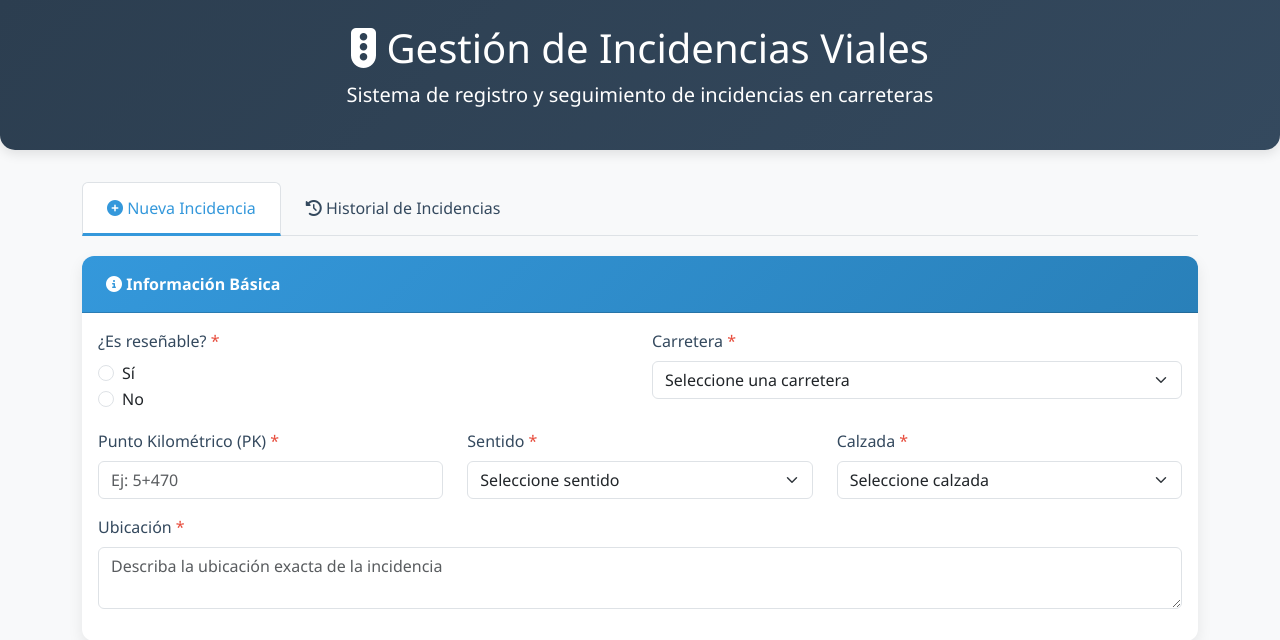
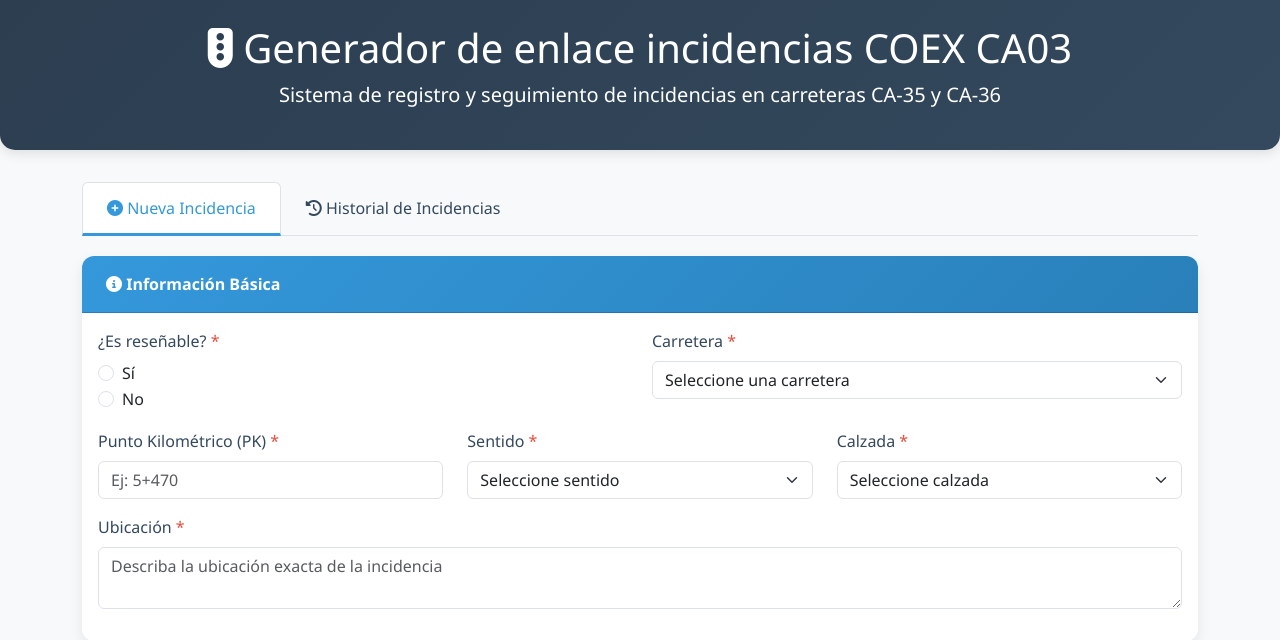
Before and after one commit to MigueBelloCOEX/Backend-incidencias, a Flask app: page / in a window 1280 px wide. Shown: the top 640 px of the page. Run offline with Flask 3, Linux system fonts and the light colour scheme; some libraries are stand-ins or nearby versions.

Commit message:
Update index.html

```diff
--- a/templates/index.html
+++ b/templates/index.html
@@ -3,7 +3,7 @@
 <head>
     <meta charset="UTF-8">
     <meta name="viewport" content="width=device-width, initial-scale=1.0">
-    <title>Formulario de Incidencias Viales</title>
+    <title>Incidencias COEX CA03</title>
     <link href="https://cdn.jsdelivr.net/npm/bootstrap@5.3.0/dist/css/bootstrap.min.css" rel="stylesheet">
     <link rel="stylesheet" href="https://cdnjs.cloudflare.com/ajax/libs/font-awesome/6.4.0/css/all.min.css">
     <style>
@@ -292,8 +292,8 @@
 
     <div class="header text-center">
         <div class="container">
-            <h1><i class="fas fa-traffic-light"></i> Gestión de Incidencias Viales</h1>
-            <p class="lead">Sistema de registro y seguimiento de incidencias en carreteras</p>
+            <h1><i class="fas fa-traffic-light"></i> Generador de enlace incidencias COEX CA03</h1>
+            <p class="lead">Sistema de registro y seguimiento de incidencias en carreteras CA-35 y CA-36</p>
         </div>
     </div>
 
@@ -511,8 +511,8 @@
                                 <select class="form-select" id="incidenceType" name="tipo" required>
                                     <option value="">Seleccionar tipo...</option>
                                     <option value="accidente">🚗 Accidente</option>
-                                    <option value="obra">🚧 Obra</option>
-                                    <option value="clima">🌧️ Clima</option>
+                                    <option value="obra">🚧 Incidente</option>
+                                    <option value="clima">🚧 Obra</option>
                                 </select>
                             </div>
                         </div>
```
